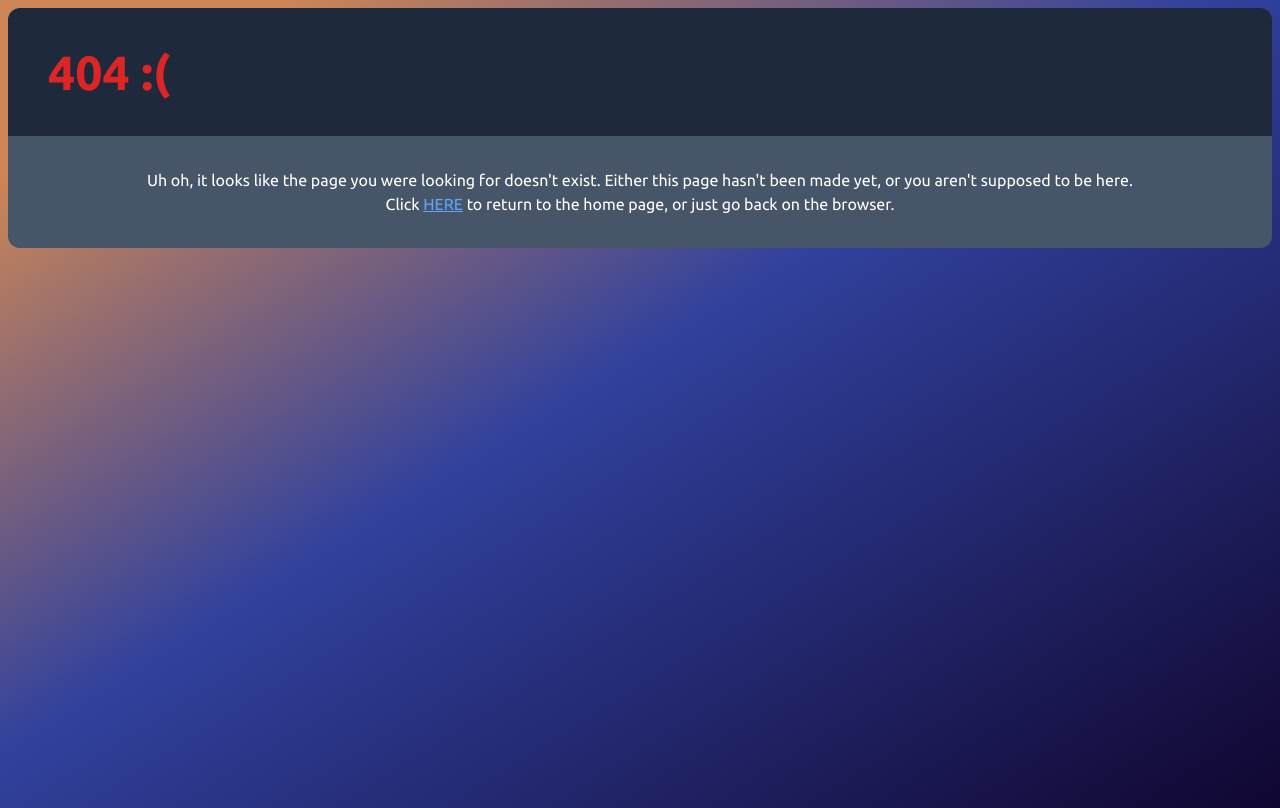
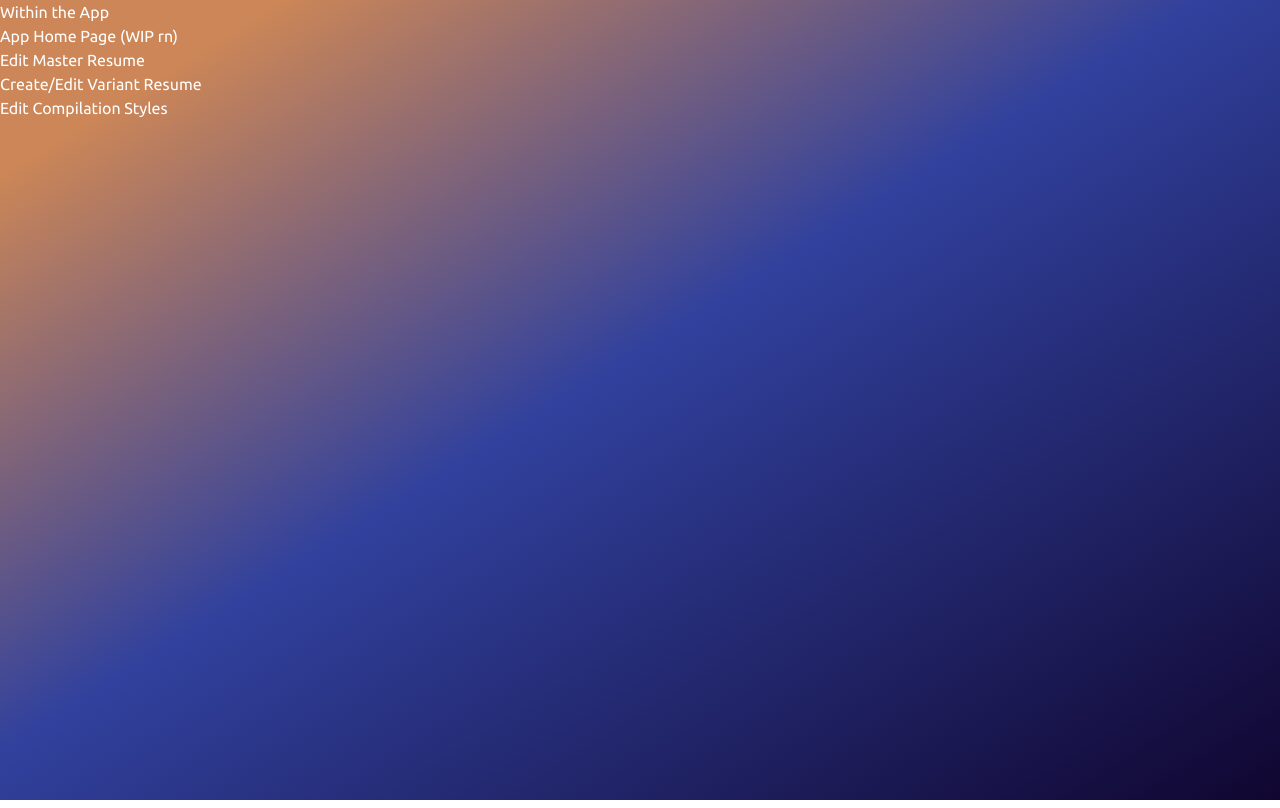
Before and after one commit to Andy-Sean/quick-r-build, a Next.js app: page /app in a window 1280 px wide. Before the commit this address had no page. Built offline with nearby package versions, Linux system fonts and the light colour scheme.

Commit message:
Added /app Temporary + Fixed Tailwind Issue - apparently dynamic generation of classes is... not ok with tailwind - so throwing out my code that generates the class names because like it ruins the whole point of having that function

```diff
--- /dev/null
+++ b/src/app/(app)/app/page.js
@@ -0,0 +1,18 @@
+import Link from "next/link";
+
+export default function AppHome() {
+  return (
+    <>
+      <p>App Home Page (WIP rn)</p>
+      <p>
+        <Link href="/app/master-editor">Edit Master Resume</Link>
+      </p>
+      <p>
+        <Link href="/app/variant-editor">Create/Edit Variant Resume</Link>
+      </p>
+      <p>
+        <Link href="/app/compile-editor">Edit Compilation Styles</Link>
+      </p>
+    </>
+  );
+}
--- a/src/app/(info)/page.js
+++ b/src/app/(info)/page.js
@@ -1,49 +1,29 @@
 import Link from "next/link";
 
 export default function Home() {
-  const introDelayStyle = (delay) =>
-    `group-hover:delay-[${delay}ms] transition-all h-0 duration-0 delay-0 group-hover:h-full group-hover:duration-100`;
+  const introStyle = () => `transition-all h-0 duration-0 delay-0 group-hover:h-full group-hover:duration-100`;
 
   const InfoCard = ({ children }) => {
-    return (
-      <div className="bg-slate-300 text-black min-w-xs max-w-sm p-4 rounded-md flex flex-col gap-3 items-center text-center">
-        {children}
-      </div>
-    );
+    return <div className="bg-slate-300 text-black min-w-xs max-w-sm p-4 rounded-md flex flex-col gap-3 items-center text-center">{children}</div>;
   };
 
   return (
     <main>
       {/* Main Intro */}
       <div className="relative group m-2">
+
         {/* Funny Decoration Things that appear/disappear */}
         <div className="-z-10 flex absolute top-0 left-0 h-full w-full">
-          <div
-            className={`${introDelayStyle(
-              100
-            )} bg-lime-400 flex-1 rounded-l-xl`}
-          />
-          <div
-            className={`${introDelayStyle(150)} self-end bg-blue-400 flex-1`}
-          />
-          <div className={`${introDelayStyle(200)} bg-pink-400 flex-1`} />
-          <div
-            className={`${introDelayStyle(250)} self-end bg-fuchsia-400 flex-1`}
-          />
-          <div className={`${introDelayStyle(300)} bg-red-400 flex-1`} />
-          <div
-            className={`${introDelayStyle(350)} self-end bg-lime-400 flex-1`}
-          />
-          <div className={`${introDelayStyle(400)} bg-blue-400 flex-1`} />
-          <div
-            className={`${introDelayStyle(450)} self-end bg-pink-400 flex-1`}
-          />
-          <div className={`${introDelayStyle(500)} bg-fuchsia-400 flex-1`} />
-          <div
-            className={`${introDelayStyle(
-              550
-            )} self-end bg-red-400 flex-1 rounded-r-xl`}
-          />
+          <div className={`${introStyle()} group-hover:delay-[100ms] bg-lime-400 flex-1 rounded-l-xl`} />
+          <div className={`${introStyle()} group-hover:delay-[150ms] self-end bg-blue-400 flex-1`} />
+          <div className={`${introStyle()} group-hover:delay-[200ms] bg-pink-400 flex-1`} />
+          <div className={`${introStyle()} group-hover:delay-[250ms] self-end bg-fuchsia-400 flex-1`} />
+          <div className={`${introStyle()} group-hover:delay-[300ms] bg-red-400 flex-1`} />
+          <div className={`${introStyle()} group-hover:delay-[350ms] self-end bg-lime-400 flex-1`} />
+          <div className={`${introStyle()} group-hover:delay-[400ms] bg-blue-400 flex-1`} />
+          <div className={`${introStyle()} group-hover:delay-[450ms] self-end bg-pink-400 flex-1`} />
+          <div className={`${introStyle()} group-hover:delay-[500ms] bg-fuchsia-400 flex-1`} />
+          <div className={`${introStyle()} group-hover:delay-[550ms] self-end bg-red-400 flex-1 rounded-r-xl`} />
         </div>
 
         <div className="transition-all rounded-xl text-center p-2 bg-teal-50 text-black group-hover:bg-teal-50/40 border-2">
@@ -57,29 +37,24 @@ export default function Home() {
         <InfoCard>
           <h5 className="text-xl font-bold">Build Your Master Resume Once</h5>
           <span className="text-7xl bi bi-database-fill-check" />
-          <p>
-            Build Up a Master Resume and have it stored in JSON (download or on
-            your browser) ((we do not store any personal data on servers))
-          </p>
+          <p>Build Up a Master Resume and have it stored in JSON (download or on your browser) ((we do not store any personal data on servers))</p>
         </InfoCard>
         <InfoCard>
           <h5 className="text-xl font-bold">Recombinate for Quick Variants</h5>
           <span className="text-7xl bi bi-bezier2" />
-          <p>
-            Pick & Choose parts from the Master Resume to assemble a personalized variant of your resume
-          </p>
+          <p>Pick & Choose parts from the Master Resume to assemble a personalized variant of your resume</p>
         </InfoCard>
         <InfoCard>
           <h5 className="text-xl font-bold">Quick Conversion to PDF Formats</h5>
           <span className="text-7xl bi bi-file-pdf-fill" />
-          <p>
-            Our compiler will turn the formatted JSON into a beautiful resume using LaTeX, with different styles to choose from
-          </p>
+          <p>Our compiler will turn the formatted JSON into a beautiful resume using LaTeX, with different styles to choose from</p>
         </InfoCard>
       </div>
 
       <div className="flex justify-center">
-        <Link href="/app" className="bg-green-600 px-5 py-3 m-5 rounded-xl text-3xl">Get Started</Link>
+        <Link href="/app" className="bg-green-600 px-5 py-3 m-5 rounded-xl text-3xl">
+          Get Started
+        </Link>
       </div>
     </main>
   );
--- a/src/app/not-found.js
+++ b/src/app/not-found.js
@@ -9,8 +9,8 @@ export default function NotFound() {
 
       <div className="bg-slate-600 rounded-b-xl p-8 w-full text-center">
         <p>
-          Uh oh, it looks like the page you were looking for doesn't exist. Either
-          this page hasn't been made yet, or you aren't supposed to be here.
+          Uh oh, it looks like the page you were looking for doesn&apos;t exist. Either
+          this page hasn&apos;t been made yet, or you aren&apos;t supposed to be here.
         </p>
         <p>
           Click <Link className="text-blue-400 underline" href="/">HERE</Link> to return to the home page, or just go
```
